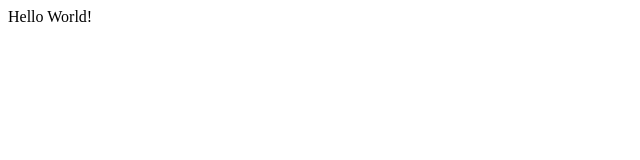
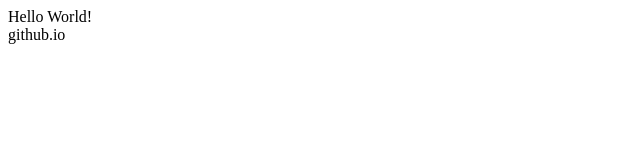
Before and after one commit to chanho99/chanho99.github.io, a plain HTML site: page index.html in a window 1280 px wide. Shown: the full height of the page, 0-640 px from the left. Drawn offline with Linux system fonts and the light colour scheme.

Commit message:
Update index.html

```diff
--- a/index.html
+++ b/index.html
@@ -6,6 +6,7 @@
   <title>chanho99</title>
 </head>
 <body>
-  Hello World!
+  Hello World!<br>
+  github.io
 </body>
 </html>
```
